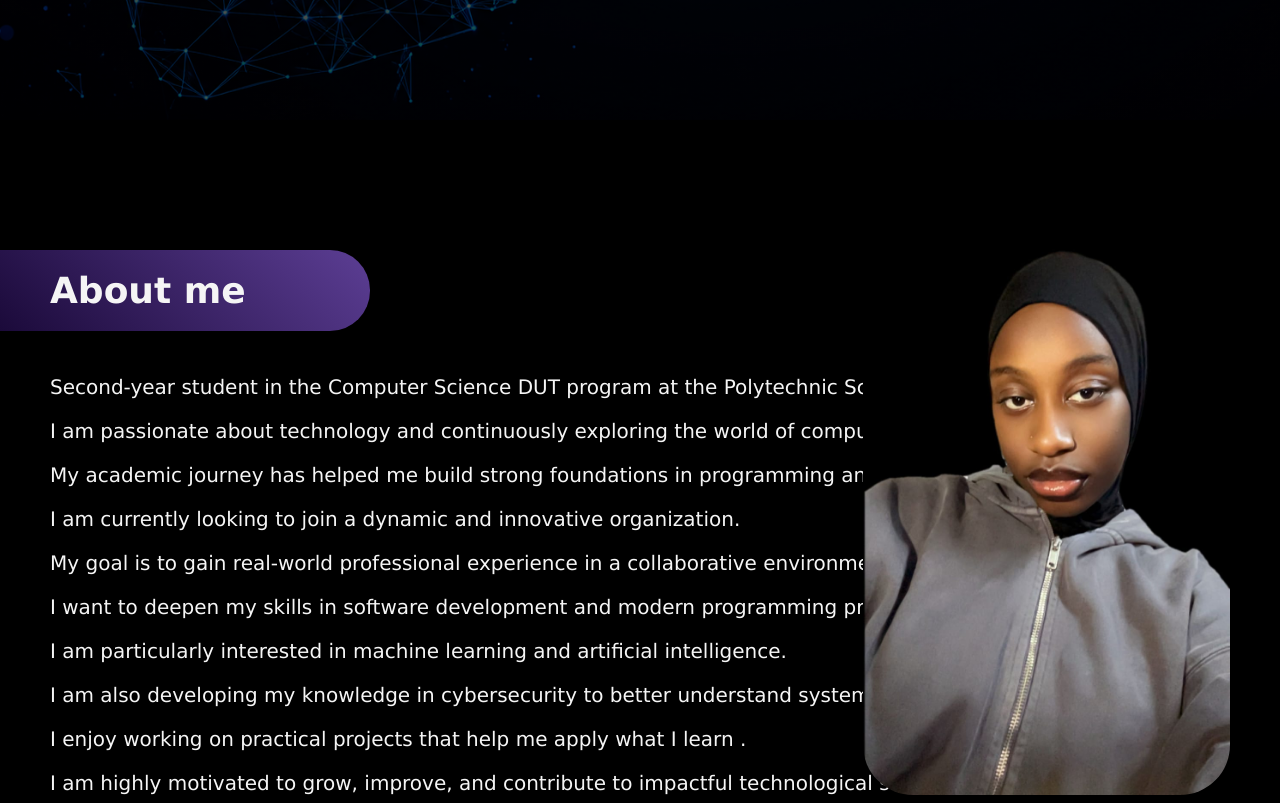
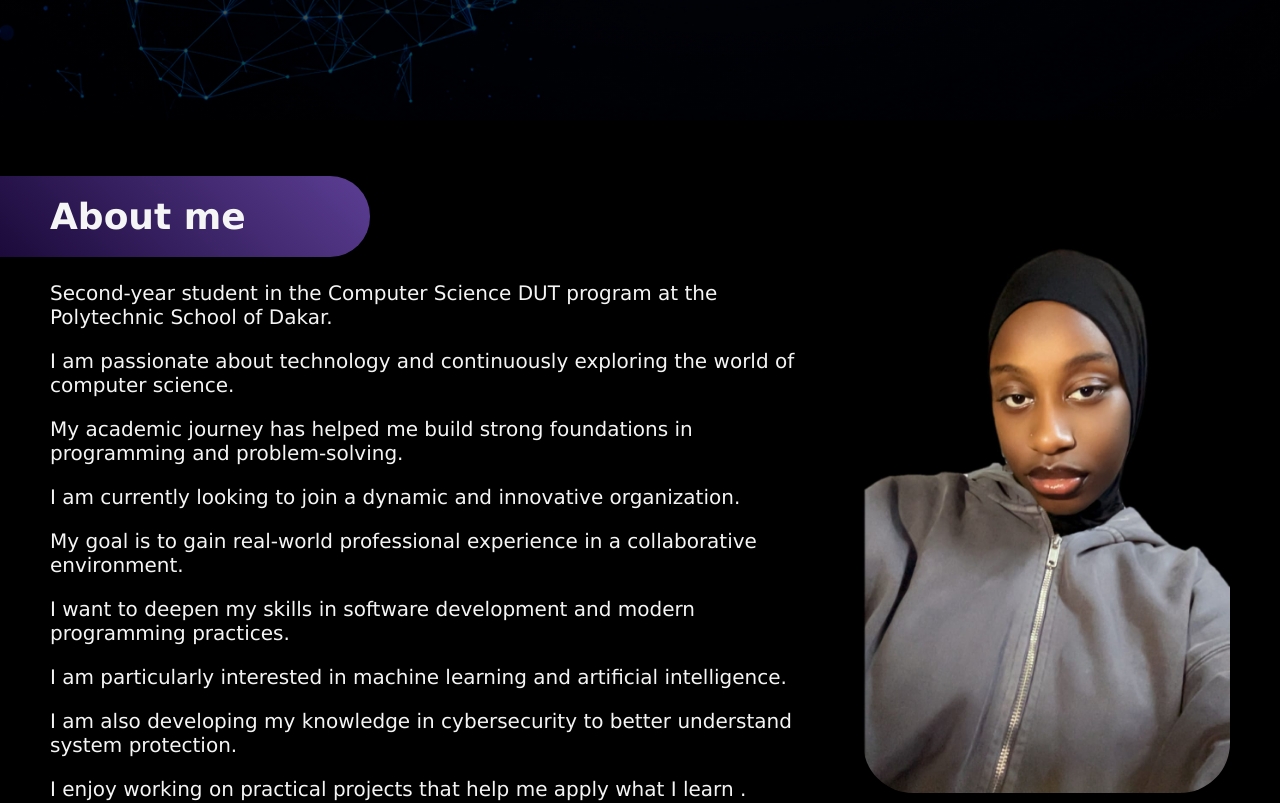
Before and after one commit to AissatouAM/PortfolioAAMD, a React (Create React App) app: page / in a window 1280 px wide. Shown: the part 680-1483 px from the top of the page. Built offline with nearby package versions, Linux system fonts and the light colour scheme; a web font is replaced by a local one.

Commit message:
Remise en place de la photo

```diff
--- a/src/components/About.js
+++ b/src/components/About.js
@@ -5,6 +5,7 @@ function About() {
   return (
     <div id="about" >
       <div className="allabout">
+
         <h1 className="aboutme" data-aos="fade-left">About me</h1>
 
         <div className="paragraph" data-aos="fade-up" data-aos-delay="300">
@@ -19,9 +20,14 @@ function About() {
           <p data-aos="fade-up">I enjoy working on practical projects that help me apply what I learn .</p>
           <p data-aos="fade-up">I am highly motivated to grow, improve, and contribute to impactful technological solutions.</p>
         </div>
+
       </div>
 
+      <div className="photo">
+
         <img className="maphoto" src={me} alt="maphoto" data-aos="flip-right" data-aos-delay="400"/>
+
+      </div>
 
     </div>
   )
--- a/src/styles/About.css
+++ b/src/styles/About.css
@@ -1,15 +1,17 @@
 #about{
   display: flex;
   align-items: center;
+  height: 100vh;
+  justify-content: space-between;
 }
 
 .allabout {
-  display: flex;
+  /*display: flex;*/
   flex-direction: column;
   justify-content: center;
   box-sizing: border-box;
-  height: 100vh;
   font-size: 18px;
+  padding-right: 30px;
 }
 
 .aboutme {
@@ -29,11 +31,14 @@
   font-size: 20px;
 }
 
+.photo {
+  padding-right: 50px;
+}
+
 .maphoto {
   width: auto;
   height: 550px;
-  position: absolute;
-  right: 50px;
   object-fit: cover;
   border-radius: 50px;
+  text-align: right;
 }
```
